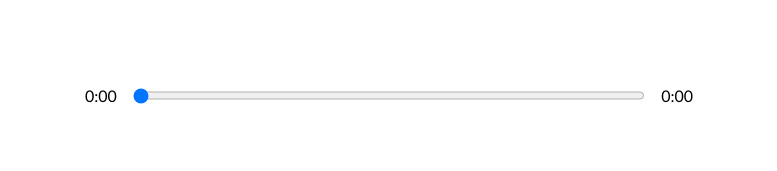
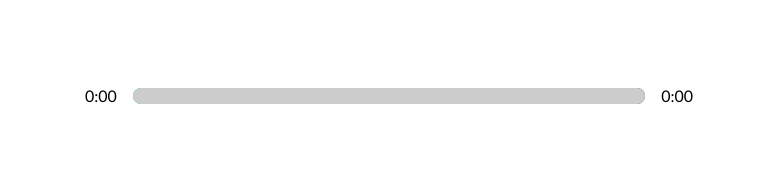
Before and after one commit to Abhinandan-Ghosh/react-player, a React (Create React App) app: page / in a window 1280 px wide. Shown: the part 490-661 px from the top of the page, without its empty margins (251-1028 px from the left). Built offline with nearby package versions, Linux system fonts and the light colour scheme.

Commit message:
Customised slider input and added gradient color

```diff
--- a/src/App.js
+++ b/src/App.js
@@ -8,13 +8,19 @@
 import Library from "./components/Library";
 import Nav from "./components/Nav";
 //import util
-import data from "./util";
+import data from "./data";
 
 function App() {
   //State
   const [songs, setSongs] = useState(data());
   const [currentSong, setCurrentSong] = useState(songs[0]);
   const [isPlaying, setIsPlaying] = useState(false);
+  //State to get song time information
+  const [songInfo, setSongInfo] = useState({
+    currentTime: 0,
+    duration: 0,
+    animationPercentage: 0,
+  });
   const [libraryStatus, setLibraryStatus] = useState(false);
   return (
     <div className="App">
@@ -25,6 +31,8 @@
         setIsPlaying={setIsPlaying}
         currentSong={currentSong}
         setCurrentSong={setCurrentSong}
+        songInfo={songInfo}
+        setSongInfo={setSongInfo}
         songs={songs}
         setSongs={setSongs}
       />
--- a/src/components/Player.js
+++ b/src/components/Player.js
@@ -1,7 +1,7 @@
 //This component contains the player.
 //Like the time, play progress slider, play pause buttons etc to control the songs
 
-import React, { useRef, useState, useEffect } from "react";
+import React, { useRef, useEffect } from "react";
 import { FaPlay, FaAngleLeft, FaAngleRight, FaPause } from "react-icons/fa";
 
 const Player = ({
@@ -11,6 +11,8 @@
   songs,
   setSongs,
   setCurrentSong,
+  songInfo,
+  setSongInfo,
 }) => {
   const audioRef = useRef(null);
   //useEffect
@@ -47,7 +49,18 @@
   const timeUpdateHandler = (e) => {
     const current = e.target.currentTime;
     const duration = e.target.duration;
-    setSongInfo({ currentTime: current, duration: duration });
+    //calculate percentage
+    const roundedCurrent = Math.round(current);
+    const roundedDuration = Math.round(duration);
+    const animationPercentage = Math.round(
+      (roundedCurrent / roundedDuration) * 100
+    );
+    // console.log(animationPercentage);
+    setSongInfo({
+      currentTime: current,
+      duration: duration,
+      animationPercentage: animationPercentage,
+    });
     // console.log(e.target.pause, isPlaying);
     //check if the current song is playing and if the target is pause then play the next song clicked
     if (e.target.pause && isPlaying) {
@@ -83,17 +96,20 @@
       Math.floor(time / 60) + ":" + ("0" + Math.floor(time % 60)).slice(-2)
     );
   };
-
-  //State to get song time information
-  const [songInfo, setSongInfo] = useState({
-    currentTime: 0,
-    duration: 0,
-  });
-
+  //add the styles
+  const trackAnim = {
+    transform: `translateX(${songInfo.animationPercentage}%)`,
+  };
   return (
     <div className="player">
       <div className="time-control">
         <p>{getTime(songInfo.currentTime)}</p>
+        <div
+          className="track"
+          style={{
+            background: `linear-gradient(to right, ${currentSong.color[0]},${currentSong.color[1]})`,
+          }}
+        >
           <input
             min="0"
             max={songInfo.duration || 0}
@@ -101,7 +117,10 @@
             type="range"
             onChange={dragHandler}
           />
-        <p>{getTime(songInfo.duration)}</p>
+          <div style={trackAnim} className="animate-track"></div>
+        </div>
+
+        <p>{songInfo.duration ? getTime(songInfo.duration) : "0:00"}</p>
       </div>
       <div className="play-control">
         <FaAngleLeft
--- a/src/util.js
+++ b/src/data.js
@@ -7,7 +7,7 @@
         "https://chillhop.com/wp-content/uploads/2020/09/0255e8b8c74c90d4a27c594b3452b2daafae608d-1024x1024.jpg",
       artist: "Aso, Middle School, Aviino",
       audio: "https://mp3.chillhop.com/serve.php/?mp3=10075",
-      color: ["#205950", "#2ab3bf"],
+      color: ["#2ab3bf", "#205950"],
       id: uuidv4(),
       active: true,
     },
@@ -27,7 +27,7 @@
         "https://chillhop.com/wp-content/uploads/2020/07/ff35dede32321a8aa0953809812941bcf8a6bd35-1024x1024.jpg",
       artist: "Swørn",
       audio: "https://mp3.chillhop.com/serve.php/?mp3=9222",
-      color: ["#CD607D", "#c94043"],
+      color: ["#DF9391", "#4B1745"],
       id: uuidv4(),
       active: false,
     },
@@ -47,7 +47,7 @@
         "https://chillhop.com/wp-content/uploads/2020/07/ff35dede32321a8aa0953809812941bcf8a6bd35-1024x1024.jpg",
       artist: "Swørn",
       audio: "https://mp3.chillhop.com/serve.php/?mp3=9228",
-      color: ["#CD607D", "#c94043"],
+      color: ["#DF9391", "#4B1745"],
       id: uuidv4(),
       active: false,
     },
@@ -57,7 +57,7 @@
         "https://chillhop.com/wp-content/uploads/2020/09/0255e8b8c74c90d4a27c594b3452b2daafae608d-1024x1024.jpg",
       artist: "Aso, Middle School, Aviino",
       audio: "https://mp3.chillhop.com/serve.php/?mp3=10074",
-      color: ["#205950", "#2ab3bf"],
+      color: ["#2ab3bf", "#205950"],
       id: uuidv4(),
       active: false,
     },
@@ -70,7 +70,7 @@
         "https://chillhop.com/wp-content/uploads/2020/09/2899f7cc22ab12e17d0119819aac3ca9dbab46e6-1024x1024.jpg",
       id: uuidv4(),
       active: false,
-      color: ["#63251F", "#A76B52"],
+      color: ["#A76B52", "#63251F"],
       audio: "https://mp3.chillhop.com/serve.php/?mp3=10263",
     },
     {
@@ -80,7 +80,7 @@
         "https://chillhop.com/wp-content/uploads/2020/09/2899f7cc22ab12e17d0119819aac3ca9dbab46e6-1024x1024.jpg",
       id: uuidv4(),
       active: false,
-      color: ["#63251F", "#A76B52"],
+      color: ["#A76B52", "#63251F"],
       audio: "https://mp3.chillhop.com/serve.php/?mp3=10249",
     },
   ];
--- a/src/styles/_player.scss
+++ b/src/styles/_player.scss
@@ -9,23 +9,55 @@
 .time-control {
   width: 50%;
   display: flex;
-
+  align-items: center;
   input {
     width: 100%;
-    padding: 1rem 0rem;
+    -webkit-appearance: none;
+    background: transparent;
+    cursor: pointer;
   }
+
   p {
     padding: 1rem;
   }
 }
-
 .play-control {
   display: flex;
   justify-content: space-between;
   align-items: center;
   padding: 1rem;
-  width: 30%;
+
+  width: 40%;
   svg {
     cursor: pointer;
   }
 }
+
+.track {
+  width: 100%;
+  height: 1rem;
+  position: relative;
+  overflow: hidden;
+  // background: lightblue;
+  border-radius: 1rem;
+}
+.animate-track {
+  background: rgb(204, 204, 204);
+  width: 100%;
+  height: 100%;
+  position: absolute;
+  top: 0;
+  left: 0;
+  transform: translateX(0%);
+  padding: 1rem;
+  pointer-events: none;
+}
+
+input[type="range"]:focus {
+  outline: none;
+}
+input[type="range"]::-webkit-slider-thumb {
+  -webkit-appearance: none;
+  height: 16px;
+  width: 16px;
+}
```
Lines whose indentation alone changed are shown as unchanged.
